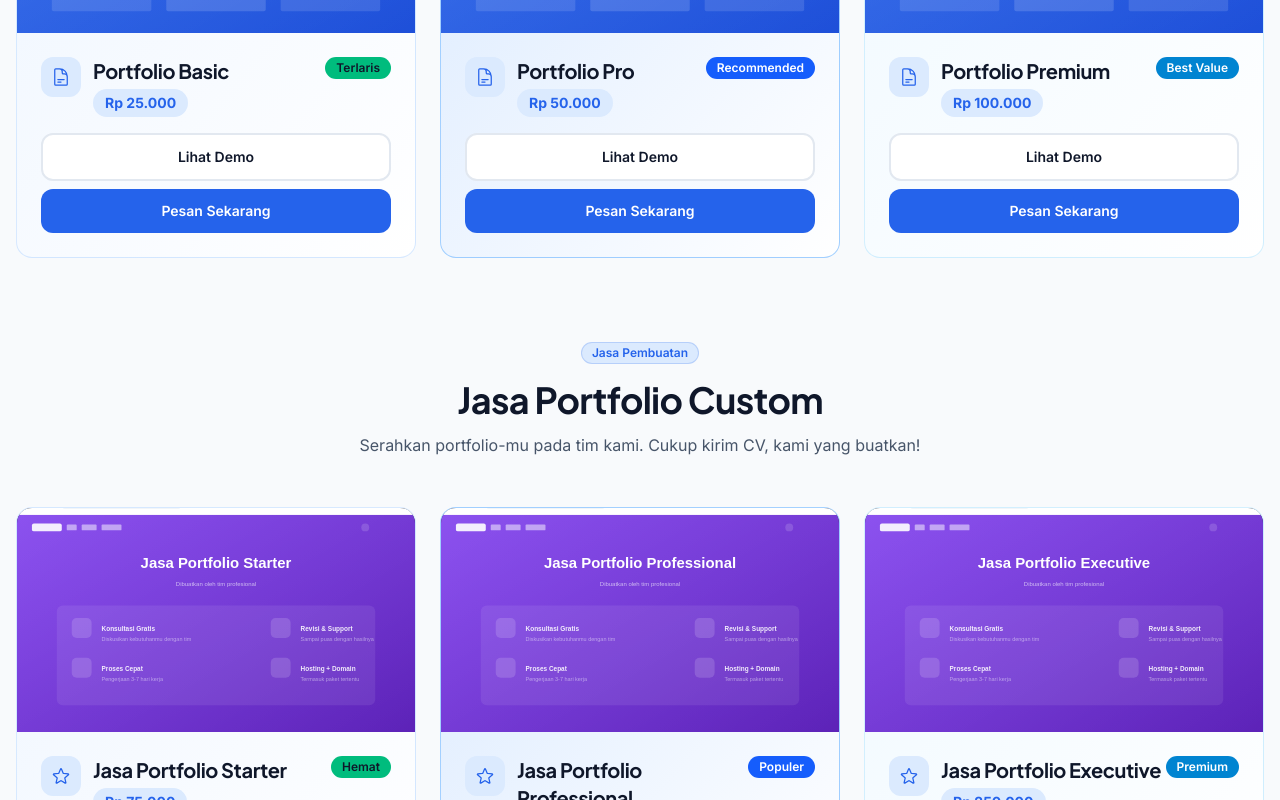
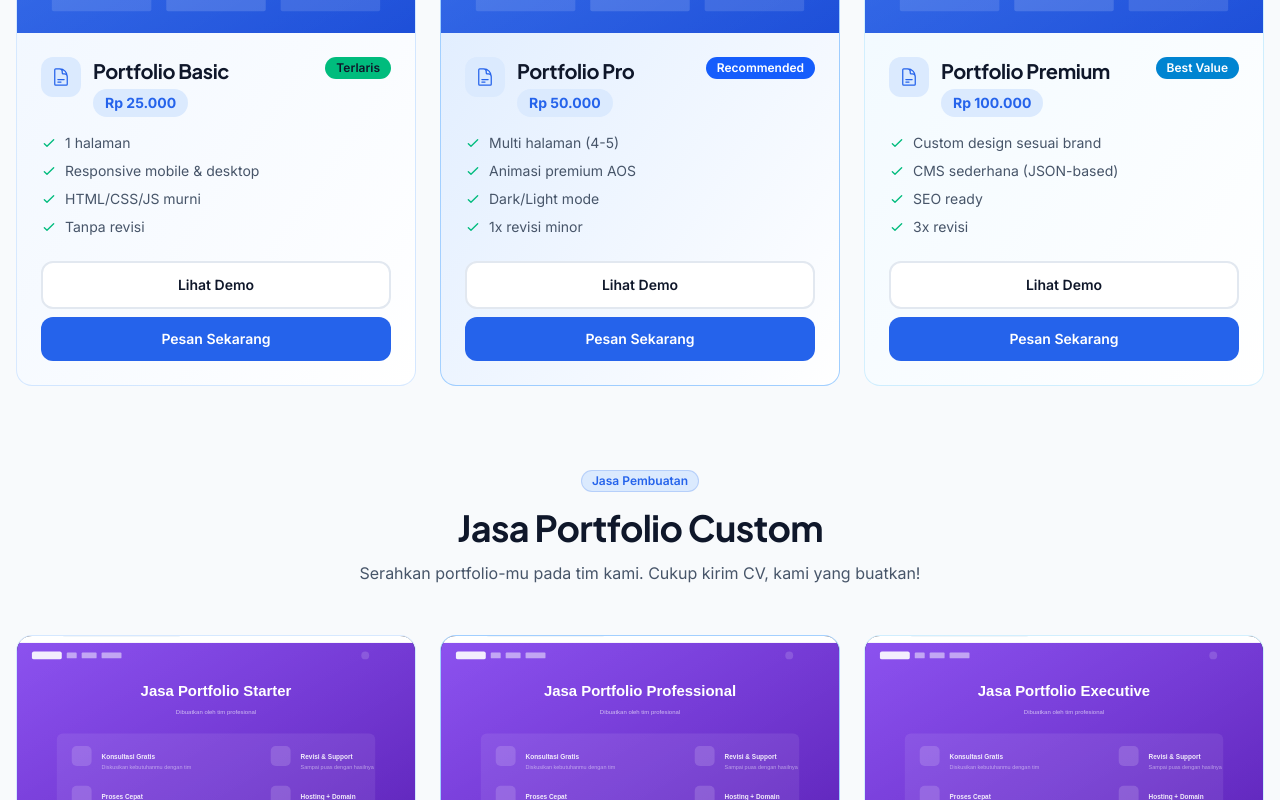
Before and after one commit to FelsxChillboy/DevStore, a Next.js app: page / in a window 1280 px wide. Shown: the part 1340-2140 px from the top of the page. Built offline with nearby package versions, Linux system fonts and the light colour scheme.

Commit message:
Revert "hapus fitur list dari card produk"
This reverts commit a8b123e5e13d4c130c670bf506d1b07ead6c6a63.

```diff
--- a/src/components/home/NewProductsSection.tsx
+++ b/src/components/home/NewProductsSection.tsx
@@ -35,6 +35,16 @@ function NewProductCard({ product }: { product: Product }) {
         </div>
       </div>
 
+      <ul className="mb-6 space-y-2">
+        {product.features.map((feature, i) => (
+          <li key={i} className="flex items-center gap-2 text-sm text-text-secondary">
+            <svg className="h-4 w-4 flex-shrink-0 text-emerald-500" fill="none" stroke="currentColor" viewBox="0 0 24 24">
+              <path strokeLinecap="round" strokeLinejoin="round" strokeWidth="2" d="M5 13l4 4L19 7" />
+            </svg>
+            {feature}
+          </li>
+        ))}
+      </ul>
 
       {product.demoUrl && (
         <Link
--- a/src/components/home/ProductSection.tsx
+++ b/src/components/home/ProductSection.tsx
@@ -46,6 +46,16 @@ function ProductCard({ product }: { product: Product }) {
         <span className={`badge border-transparent ${product.badgeColor}`}>{product.badge}</span>
       </div>
 
+      <ul className="mb-6 space-y-2">
+        {product.features.map((feature, i) => (
+          <li key={i} className="flex items-center gap-2 text-sm text-text-secondary">
+            <svg className="h-4 w-4 flex-shrink-0 text-emerald-500" fill="none" stroke="currentColor" viewBox="0 0 24 24">
+              <path strokeLinecap="round" strokeLinejoin="round" strokeWidth="2" d="M5 13l4 4L19 7" />
+            </svg>
+            {feature}
+          </li>
+        ))}
+      </ul>
 
       {product.demoUrl && (
         <Link
--- a/src/components/home/UMKMSection.tsx
+++ b/src/components/home/UMKMSection.tsx
@@ -42,6 +42,16 @@ function UMKMProductCard({ product }: { product: Product }) {
         <p className="mb-4 text-sm italic text-text-muted">&ldquo;{product.tagline}&rdquo;</p>
       )}
 
+      <ul className="mb-6 space-y-2">
+        {product.features.map((feature, i) => (
+          <li key={i} className="flex items-center gap-2 text-sm text-text-secondary">
+            <svg className="h-4 w-4 flex-shrink-0 text-emerald-500" fill="none" stroke="currentColor" viewBox="0 0 24 24">
+              <path strokeLinecap="round" strokeLinejoin="round" strokeWidth="2" d="M5 13l4 4L19 7" />
+            </svg>
+            {feature}
+          </li>
+        ))}
+      </ul>
 
       {product.previewUrls && (
         <div className="mb-4 flex flex-wrap gap-2">
```
